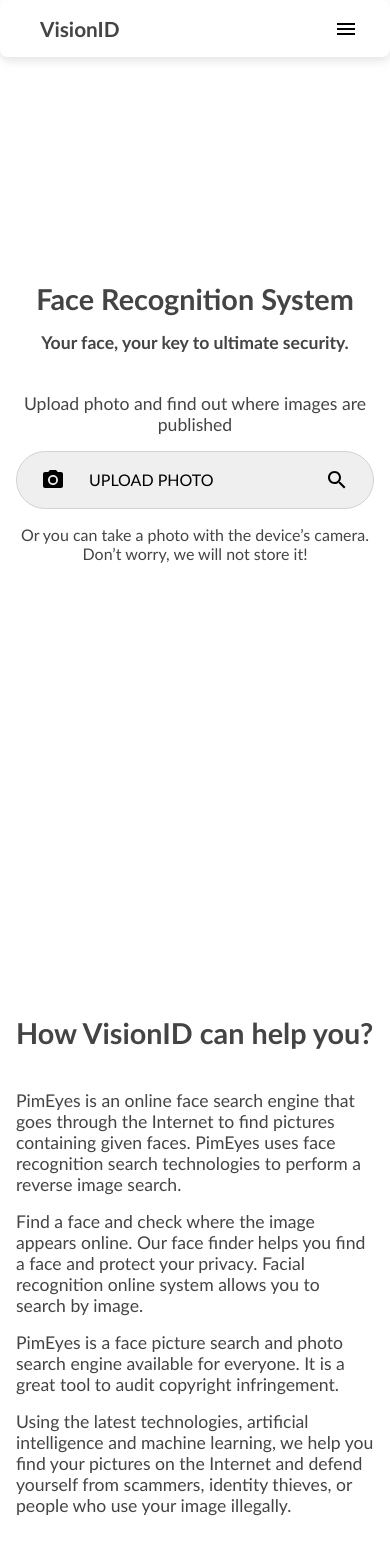
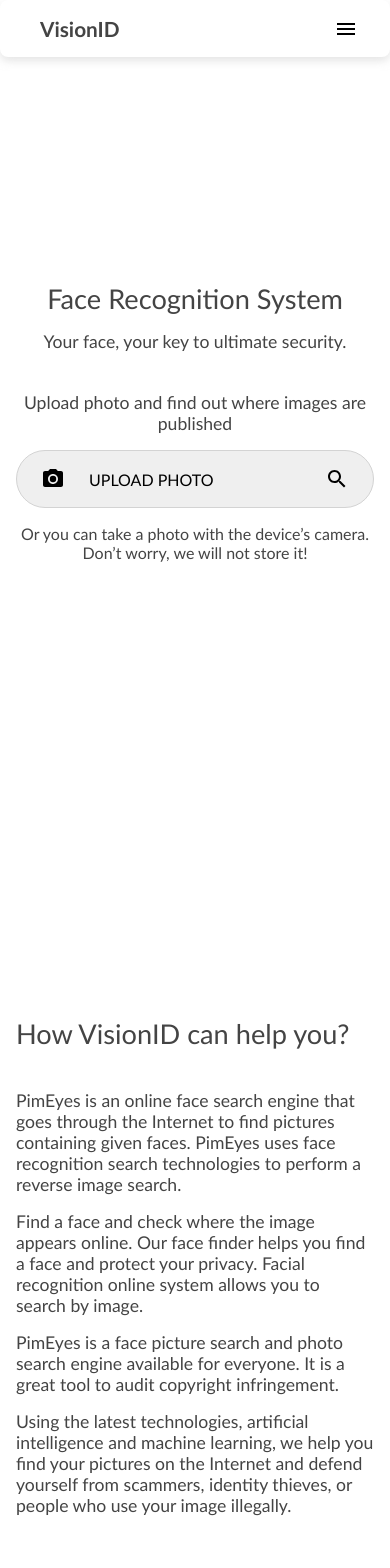
Before and after one commit to priyanshu16095/vision-id, a React (Vite) app: page / in a window 390 px wide. Shown: the top 1568 px of the page. Built offline with nearby package versions, Linux system fonts and the light colour scheme.

Commit message:
another try

```diff
--- a/src/components/Home.jsx
+++ b/src/components/Home.jsx
@@ -30,8 +30,8 @@
     return (
         <div className="hero flex-v gap-lg text-center">
             <div className="flex-v gap">
-                <p className="font-lg bold">Face Recognition System</p>
-                <p className="font bold">Your face, your key to ultimate security.</p>
+                <p className="font-lg">Face Recognition System</p>
+                <p className="font">Your face, your key to ultimate security.</p>
             </div>
             <div className='flex-v gap text-center'>
                 <p className="font">Upload photo and find out where images are published</p>
@@ -45,7 +45,7 @@
 function Help() {
     return (
         <div className='help flex-v gap-lg'>
-            <p className="font-lg bold">How VisionID can help you?</p>
+            <p className="font-lg">How VisionID can help you?</p>
             <div className="help__text font flex-v gap">
                 <p>PimEyes is an online face search engine that goes through the Internet to find pictures containing given faces. PimEyes uses face recognition search technologies to perform a reverse image search.</p>
                 <p>Find a face and check where the image appears online. Our face finder helps you find a face and protect your privacy. Facial recognition online system allows you to search by image.</p>
@@ -85,7 +85,7 @@
                             <div className="accordion__item cursor flex-v gap-sm" key={index}>
                                 <div className="accordion__header flex-s gap-sm" onClick={() => handleMultiSelection(index)}>
                                     <p className="font">{item.question}</p>
-                                    {multipleId.indexOf(index) === index ? <KeyboardArrowDownIcon /> : <KeyboardArrowRightIcon />}
+                                    {multipleId.indexOf(index) !== -1 ? <KeyboardArrowDownIcon /> : <KeyboardArrowRightIcon />}
                                 </div>
                                 {show(index) && <p className="accordion__answer">{item.answer}</p>}
                             </div>
--- a/src/index.css
+++ b/src/index.css
@@ -120,6 +120,6 @@
 
 @media (max-width: 900px) {
   .font-lg {
-    font-size: 1.8rem;
+    font-size: 1.7rem;
   }
 }
```
